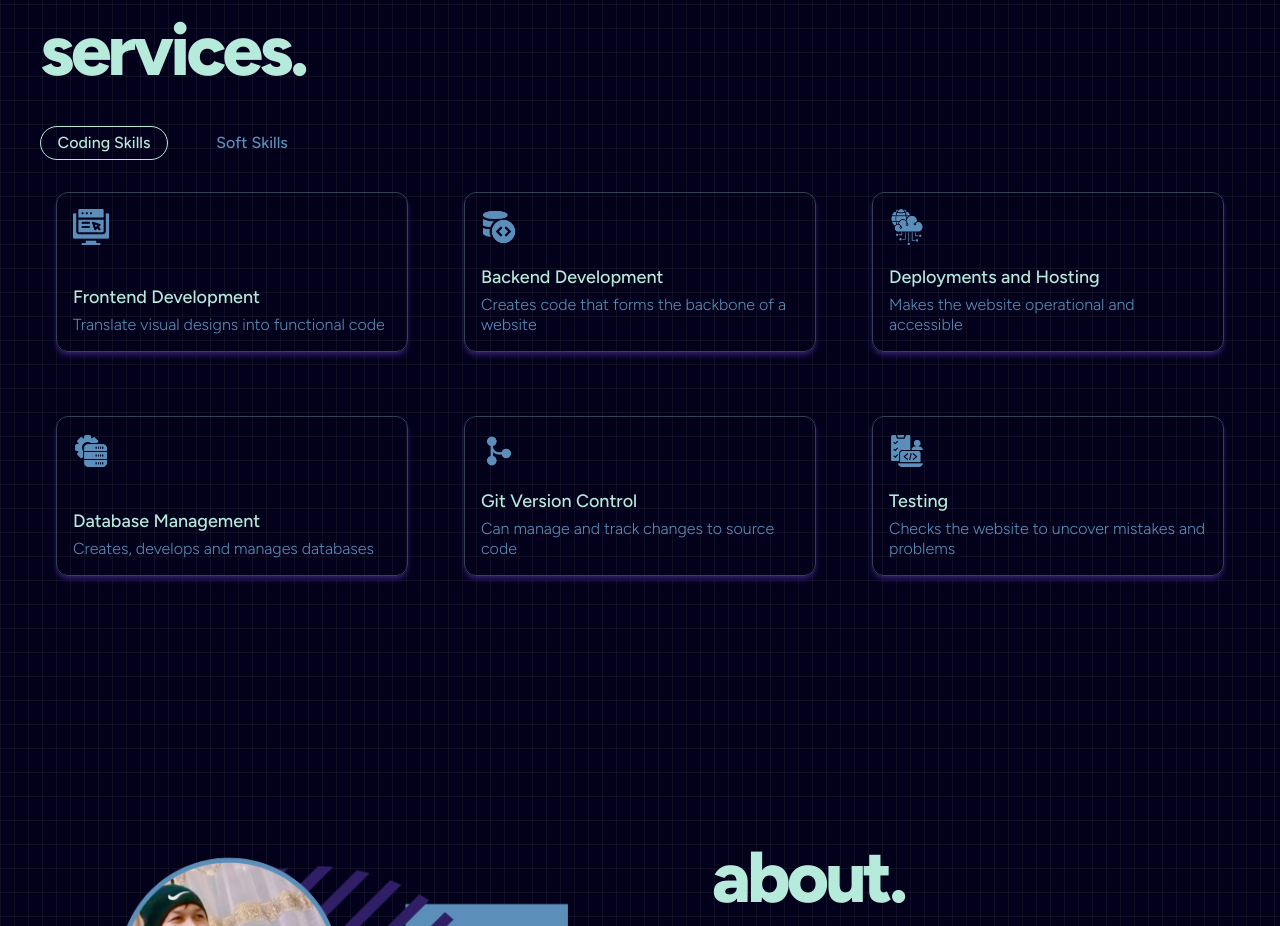
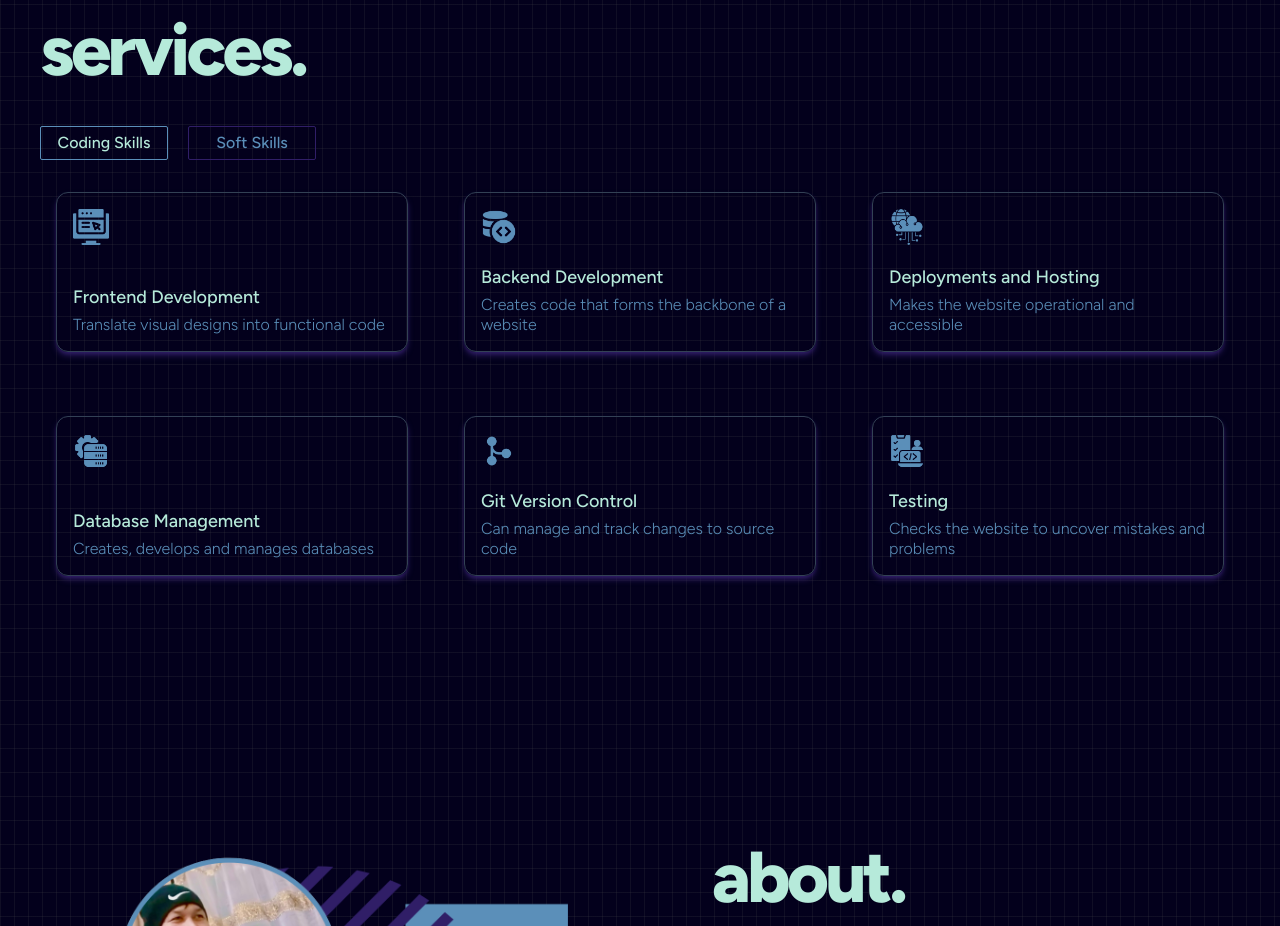
Before and after one commit to thygz/tj-portfolio, a React (Vite) app: page / in a window 1280 px wide. Shown: the part 860-1786 px from the top of the page. Built offline with nearby package versions, Linux system fonts and the light colour scheme.

Commit message:
Add/change styles of button in skills section

```diff
--- a/src/components/Skills.jsx
+++ b/src/components/Skills.jsx
@@ -98,8 +98,8 @@ const Skills = () => {
                             key={index}
                             className={`font-medium text-lg lg:text-base ${
                                 skills === services
-                                    ? 'text-[#b6eada] border border-[#b6eada] py-1 w-[8.5rem] lg:w-32 rounded-full'
-                                    : 'text-[#5b8fb9] hover:border hover:rounded-full hover:border-[#5b8fb9] py-1 w-36 lg:w-32'
+                                    ? 'text-[#b6eada] border border-[#5b8fb9] py-1 w-[8.5rem] lg:w-32 rounded-sm'
+                                    : 'text-[#5b8fb9] border border-[#301e67] rounded-sm hover:text-[#b6eada] py-1 w-[8.5rem] lg:w-32'
                             }`}
                             onClick={() => setServices(skills)}
                         >
```
